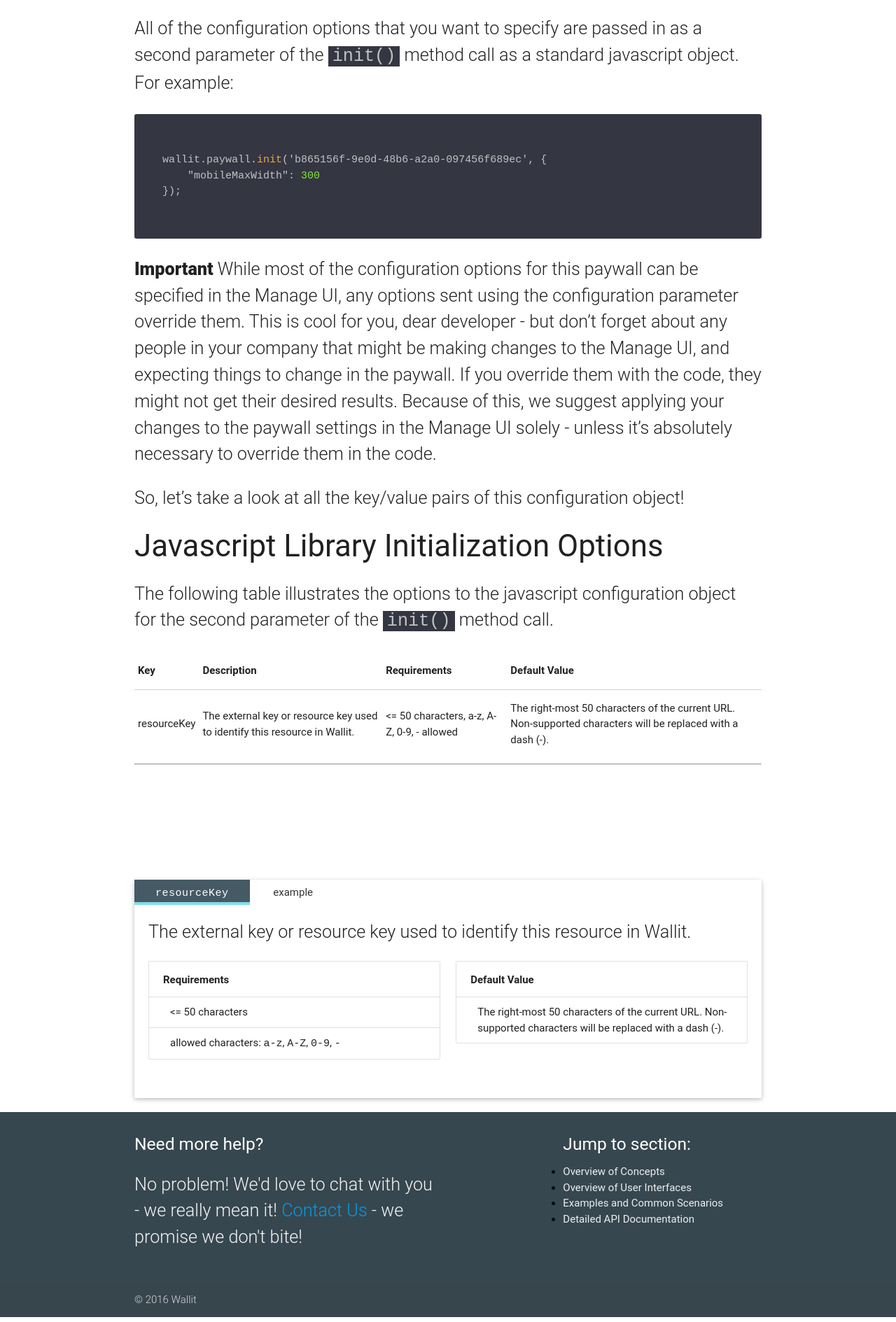
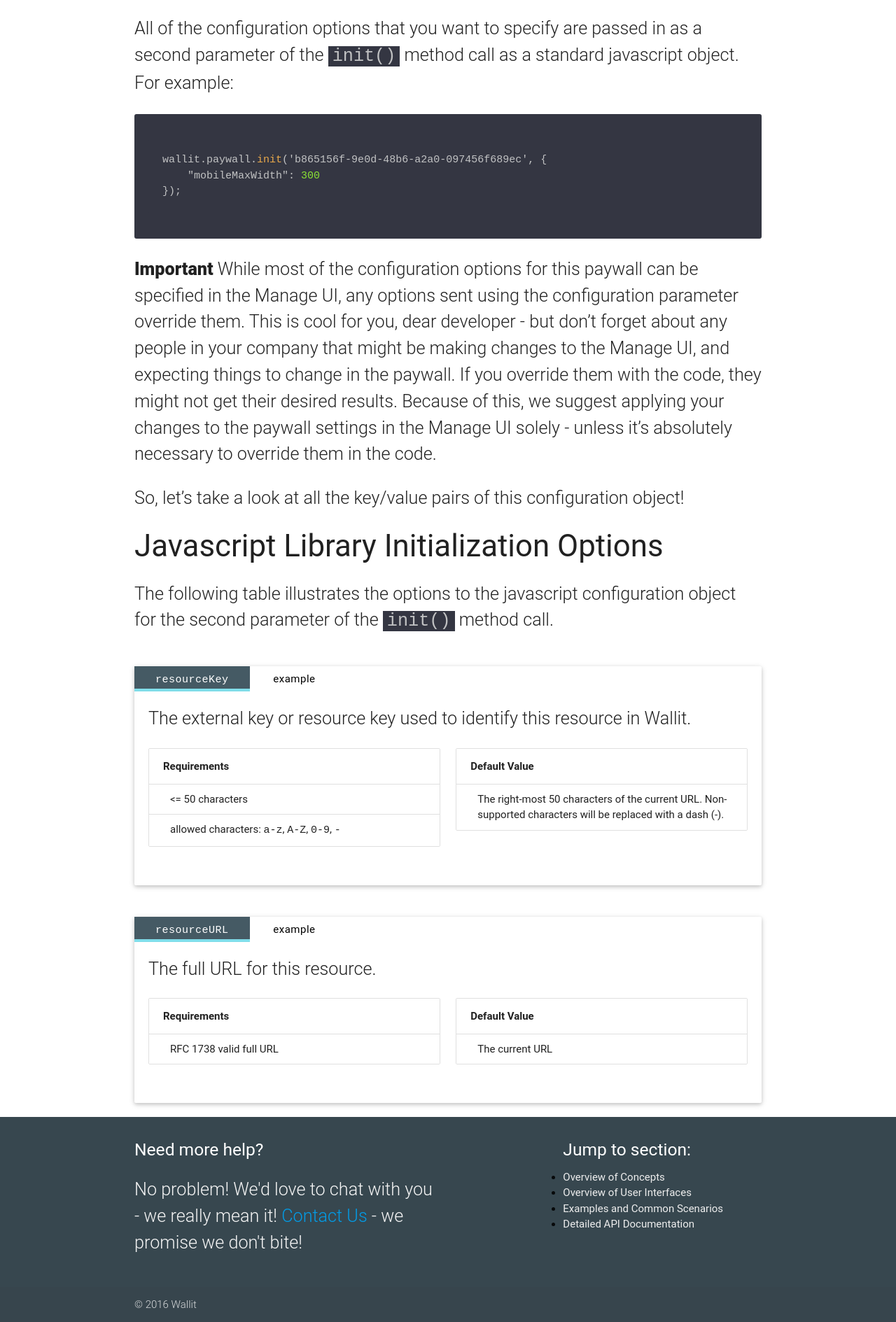
Before and after one commit to wallit/wallit.github.io, a Jekyll site: the page built from pages/api/js.md, in a window 1280 px wide. Shown: the part 2167-4056 px from the top of the page at 70% size. Built offline with Jekyll 4.4.1, drawn with Linux system fonts in a browser that asks for light colours; nearby versions of some CDN libraries; some web fonts are replaced; a script that is not in the unit is left out.

Commit message:
Added tab actions

```diff
--- /dev/null
+++ b/_includes/option-description.html
@@ -0,0 +1,29 @@
+<div class="option-description card">
+    <div class="option-description-navigation">
+        <a href="#" class="active btn" data-panel=".description"><code>{{ include.key }}</code></a>
+        <a href="#" class="btn" data-panel=".example">example</a>
+    </div>
+    <section class="card-content description">
+        <p>{{ include.description }}</p>
+        <div class="row">
+            <div class="col s12 m6">
+                <ul class="collection with-header">
+                    <li class="collection-header"><h6>Requirements</h6></li>
+                    {% assign requirements = include.requirements | split: ";;" %}
+                    {% for requirement in requirements %}
+                        <li class="collection-item">{{ requirement }}</li>
+                    {% endfor %}
+                </ul>
+            </div>
+            <div class="col s12 m6">
+                <ul class="collection with-header">
+                    <li class="collection-header"><h6>Default Value</h6></li>
+                    <li class="collection-item">{{ include.default }}</li>
+                </ul>
+            </div>
+        </div>
+    </section>
+    <section class="card-content example">
+        {{ include.example | markdownify }}
+    </section>
+</div>
--- a/_layouts/default.html
+++ b/_layouts/default.html
@@ -53,5 +53,6 @@
     </footer>
     <script type="text/javascript" src="https://code.jquery.com/jquery-2.1.1.min.js"></script>
     <script src="https://cdnjs.cloudflare.com/ajax/libs/materialize/0.97.7/js/materialize.min.js"></script>
+    <script src="{{ site.baseurl }}/js/main.js"></script>
   </body>
 </html>
--- a/css/site.scss
+++ b/css/site.scss
@@ -30,17 +30,28 @@
 /**
  * the style for the code option blocks in the JS
  */
+.option-description {
+  margin-top: 3rem;
+}
+.option-description section:last-child {
+  display: none;
+}
 .option-description > div a {
   text-transform: inherit;
   border-radius: 0;
   box-shadow: none;
+  color: #000000;
+  background-color: transparent;
 }
 .option-description > div a.active {
+  background-color: color('blue-grey', 'darken-2');
   border-bottom: 4px solid color("cyan", "lighten-3");
   box-shadow: none;
+  color: #ffffff;
 }
 .option-description > div a:hover:not(.active) {
   border-bottom: 4px solid color("grey", "lighten-1");
+  background-color: color("grey", "lighten-2");
   box-shadow: none;
 }
 
--- /dev/null
+++ b/js/main.js
@@ -0,0 +1,10 @@
+$(function() {
+    $('.option-description-navigation a').on('click', function(e) {
+        e.preventDefault();
+        var $a = $(this), $box = $a.closest('.card');
+        $('a', $box).removeClass('active');
+        $a.addClass('active');
+        $('section', $box).hide();
+        $($a.data('panel'), $box).show();
+    });
+});
--- a/pages/api/js.md
+++ b/pages/api/js.md
@@ -70,35 +70,26 @@
 
 The following table illustrates the options to the javascript configuration object for the second parameter of the `init()` method call.
 
-| Key | Description | Requirements | Default Value |
-| --- | ------------| -------------| --------------|
-| resourceKey | The external key or resource key used to identify this resource in Wallit. | <= 50 characters, a-z, A-Z, 0-9, - allowed | The right-most 50 characters of the current URL.  Non-supported characters will be replaced with a dash (-). |
+{% include option-description.html
+    key="resourceKey"
+    description="The external key or resource key used to identify this resource in Wallit."
+    default="The right-most 50 characters of the current URL.  Non-supported characters will be replaced with a dash (-)."
+    requirements="<= 50 characters;;allowed characters: <code>a-z</code>, <code>A-Z</code>, <code>0-9</code>, <code>-</code>"
+    example="
+    wallit.paywall.init('b865156f-9e0d-48b6-a2a0-097456f689ec', {
+        resourceKey: '52458' // perhaps the internal ID of your content
+    });
+    "
+%}
 
-<hr>
-<br><br><br>
-
-
-<div class="option-description card">
-    <div>
-        <a href="#" class="active btn blue-grey darken-2"><code>resourceKey</code></a>
-        <a href="#" class="btn-flat">example</a>
-    </div>
-    <section class="card-content">
-        <p>The external key or resource key used to identify this resource in Wallit.</p>
-        <div class="row">
-            <div class="col s12 m6">
-                <ul class="collection with-header">
-                  <li class="collection-header"><h6>Requirements</h6></li>
-                    <li class="collection-item"><= 50 characters</li>
-                <li class="collection-item">allowed characters: <code>a-z</code>, <code>A-Z</code>, <code>0-9</code>, <code>-</code></li>
-              </ul>
-            </div>
-            <div class="col s12 m6">
-            <ul class="collection with-header">
-                              <li class="collection-header"><h6>Default Value</h6></li>
-                                <li class="collection-item">The right-most 50 characters of the current URL.  Non-supported characters will be replaced with a dash (-).</li>
-                          </ul>
-            </div>
-        </div>
-    </section>
-</div>
+{% include option-description.html
+    key="resourceURL"
+    description="The full URL for this resource."
+    default="The current URL"
+    requirements="RFC 1738 valid full URL"
+    example="
+    wallit.paywall.init('b865156f-9e0d-48b6-a2a0-097456f689ec', {
+        resourceURL: 'https://my-domain.com/my-article.html'
+    });
+    "
+%}
```
